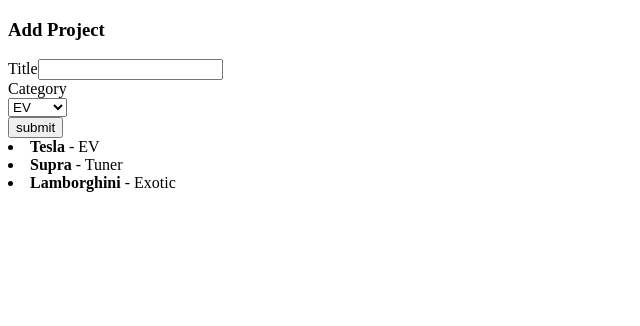
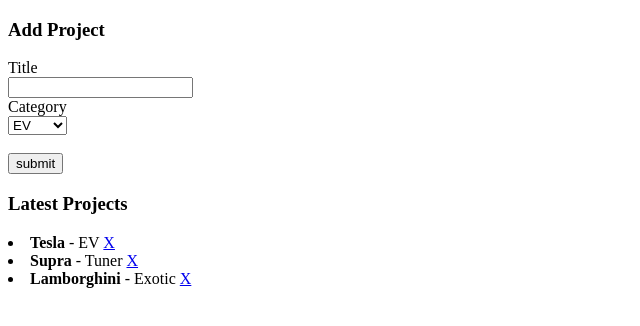
Before and after one commit to imranfarid/reactjs-projectmanager-practise, a React (Create React App) app: page / in a window 1280 px wide. Shown: the top 326 px of the page, without its empty margins (0-640 px from the left). Built offline with nearby package versions, Linux system fonts and the light colour scheme.

Commit message:
Delete from list

```diff
--- a/package.json
+++ b/package.json
@@ -4,7 +4,8 @@
   "private": true,
   "dependencies": {
     "react": "^15.5.4",
-    "react-dom": "^15.5.4"
+    "react-dom": "^15.5.4",
+    "uuid": "^3.0.1"
   },
   "devDependencies": {
     "react-scripts": "0.9.5"
--- a/src/App.js
+++ b/src/App.js
@@ -1,4 +1,5 @@
 import React, { Component } from 'react';
+import uuid from 'uuid';
 import Projects from './Components/Projects';
 import AddProject from './Components/AddProject';
 import './App.css';
@@ -15,14 +16,17 @@
       this.setState({
           projects : [
           {
+            id: uuid.v4(),
             title: 'Tesla',
             category: 'EV',
           },
           {
+            id: uuid.v4(),
             title: 'Supra',
             category: 'Tuner',
           },
           {
+            id: uuid.v4(),
             title: 'Lamborghini',
             category: 'Exotic',
           }
@@ -37,11 +41,19 @@
       this.setState({projects:projects});
   }
 
+  handleDeleteProject(id){
+      let projects = this.state.projects;
+      let index = projects.findIndex(x => x.id === id);
+      projects.splice(index, 1);
+      this.setState({projects:projects});
+
+  }
+
   render() {
     return (
       <div className="App">
         <AddProject addProject={this.handleAddProject.bind(this)} />
-        <Projects projects={this.state.projects}/>
+        <Projects projects={this.state.projects} onDelete={this.handleDeleteProject.bind(this)} />
       </div>
     );
   }
--- a/src/Components/AddProject.js
+++ b/src/Components/AddProject.js
@@ -1,5 +1,5 @@
 import React, { Component } from 'react';
-
+import uuid from 'uuid';
 
 class AddProject extends Component {
     constructor(){
@@ -18,6 +18,7 @@
             alert('title is required')
         }else{
             this.setState({newProject:{
+                id: uuid.v4(),
                 title: this.refs.title.value,
                 category: this.refs.category.value
             }}, function(){
@@ -37,7 +38,7 @@
         <h3>Add Project</h3>
         <form onSubmit={this.handleSubmit.bind(this)}>
             <div>
-                <label>Title</label>
+                <label>Title</label><br />
                 <input type="text" ref="title" />
             </div>
             <div>
@@ -46,7 +47,9 @@
                     {categoryOptions}
                 </select>
             </div>
+            <br />
             <input type="submit" value="submit" />
+            <br />
         </form>
       </div>
     );
--- a/src/Components/ProjectItem.js
+++ b/src/Components/ProjectItem.js
@@ -2,11 +2,15 @@
 
 
 class ProjectItem extends Component {
+    deleteProject(id){
+        //console.log("test");
+        this.props.onDelete(id);
+    }
   render() {
     //console.log(this.props);
     return (
       <li className="Project">
-      <strong>{this.props.project.title}</strong> - {this.props.project.category}
+      <strong>{this.props.project.title}</strong> - {this.props.project.category} <a href="#" onClick={this.deleteProject.bind(this, this.props.project.id)}>X</a>
       </li>
     );
   }
--- a/src/Components/Projects.js
+++ b/src/Components/Projects.js
@@ -2,6 +2,9 @@
 import ProjectItem from './ProjectItem';
 
 class Projects extends Component {
+    deleteProject(id){
+        this.props.onDelete(id);
+    }
 
   render() {
     let projectItems;
@@ -9,13 +12,14 @@
       projectItems = this.props.projects.map(project => {
         //console.log(project)
         return(
-          <ProjectItem key={project.title} project={project} />
+          <ProjectItem onDelete={this.deleteProject.bind(this)} key={project.title} project={project} />
         );
       });
     }
     //console.log(this.props);
     return (
       <div className="Projects">
+      <h3>Latest Projects</h3>
         {projectItems}
       </div>
     );
```
